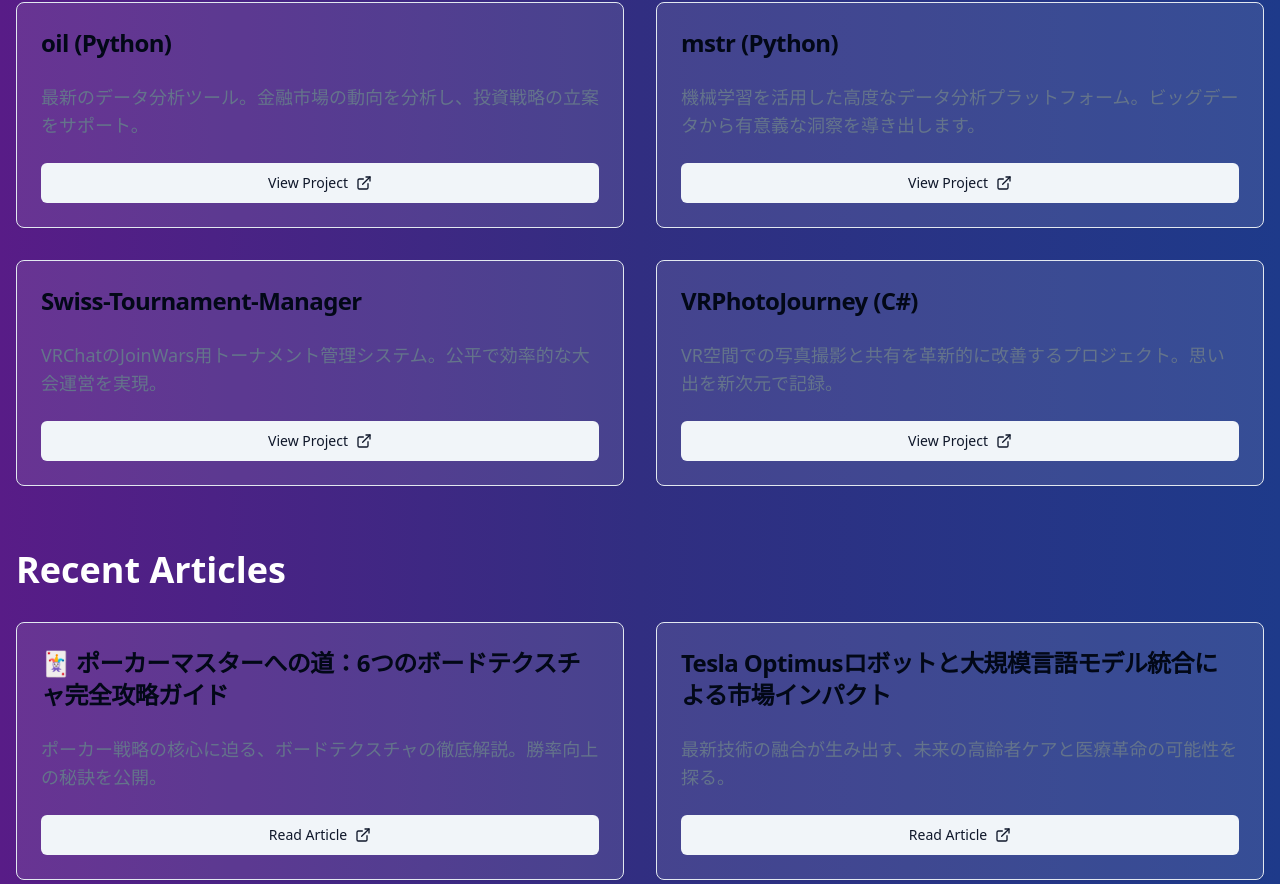
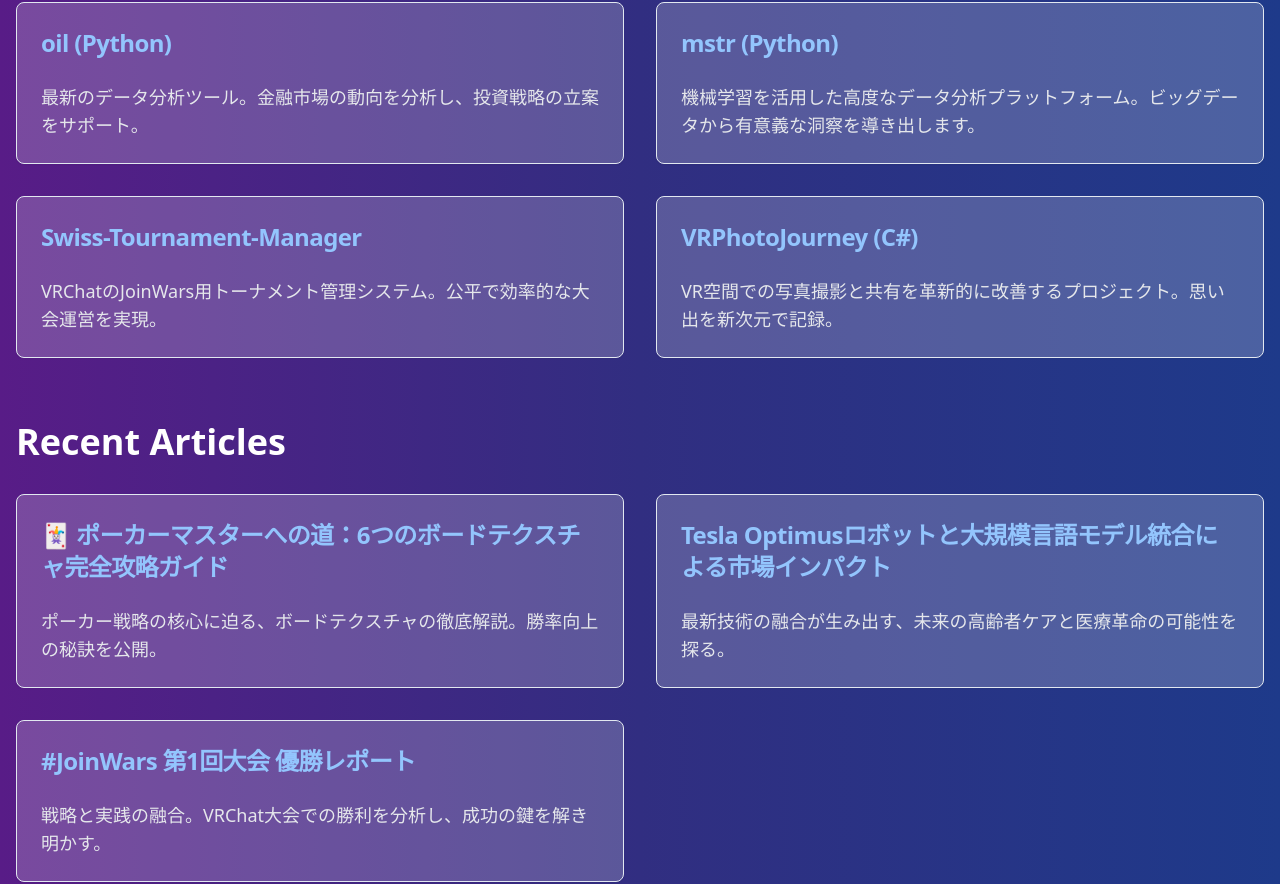
Before and after one commit to KAFKA2306/kafka, a React (Vite) app: page / in a window 1280 px wide. Shown: the part 1318-2202 px from the top of the page. Built offline with nearby package versions, Linux system fonts and the light colour scheme.

Commit message:
Change button text and style
Updated the button text from "View Project" to the project title for better visibility. Adjusted button color for improved readability.
[skip gpt_engineer]

```diff
--- a/src/pages/Index.jsx
+++ b/src/pages/Index.jsx
@@ -120,38 +120,32 @@ const SkillCard = ({ title, icon, skills }) => (
 )
 
 const ProjectCard = ({ title, description, link }) => (
-  <Card className="bg-white bg-opacity-10">
+  <Card className="bg-white bg-opacity-20 hover:bg-opacity-30 transition-all duration-300">
     <CardHeader>
-      <CardTitle className="text-2xl">{title}</CardTitle>
+      <CardTitle className="text-2xl">
+        <a href={link} target="_blank" rel="noopener noreferrer" className="text-blue-300 hover:text-blue-200 transition-colors duration-300">
+          {title}
+        </a>
+      </CardTitle>
     </CardHeader>
     <CardContent>
-      <CardDescription className="text-lg">{description}</CardDescription>
+      <CardDescription className="text-lg text-gray-200">{description}</CardDescription>
     </CardContent>
-    <CardFooter>
-      <Button asChild variant="secondary" className="w-full">
-        <a href={link} target="_blank" rel="noopener noreferrer" className="flex items-center justify-center">
-          View Project <ExternalLink className="ml-2 h-4 w-4" />
-        </a>
-      </Button>
-    </CardFooter>
   </Card>
 )
 
 const ArticleCard = ({ title, description, link }) => (
-  <Card className="bg-white bg-opacity-10">
+  <Card className="bg-white bg-opacity-20 hover:bg-opacity-30 transition-all duration-300">
     <CardHeader>
-      <CardTitle className="text-2xl">{title}</CardTitle>
+      <CardTitle className="text-2xl">
+        <a href={link} target="_blank" rel="noopener noreferrer" className="text-blue-300 hover:text-blue-200 transition-colors duration-300">
+          {title}
+        </a>
+      </CardTitle>
     </CardHeader>
     <CardContent>
-      <CardDescription className="text-lg">{description}</CardDescription>
+      <CardDescription className="text-lg text-gray-200">{description}</CardDescription>
     </CardContent>
-    <CardFooter>
-      <Button asChild variant="secondary" className="w-full">
-        <a href={link} target="_blank" rel="noopener noreferrer" className="flex items-center justify-center">
-          Read Article <ExternalLink className="ml-2 h-4 w-4" />
-        </a>
-      </Button>
-    </CardFooter>
   </Card>
 )
 
```
